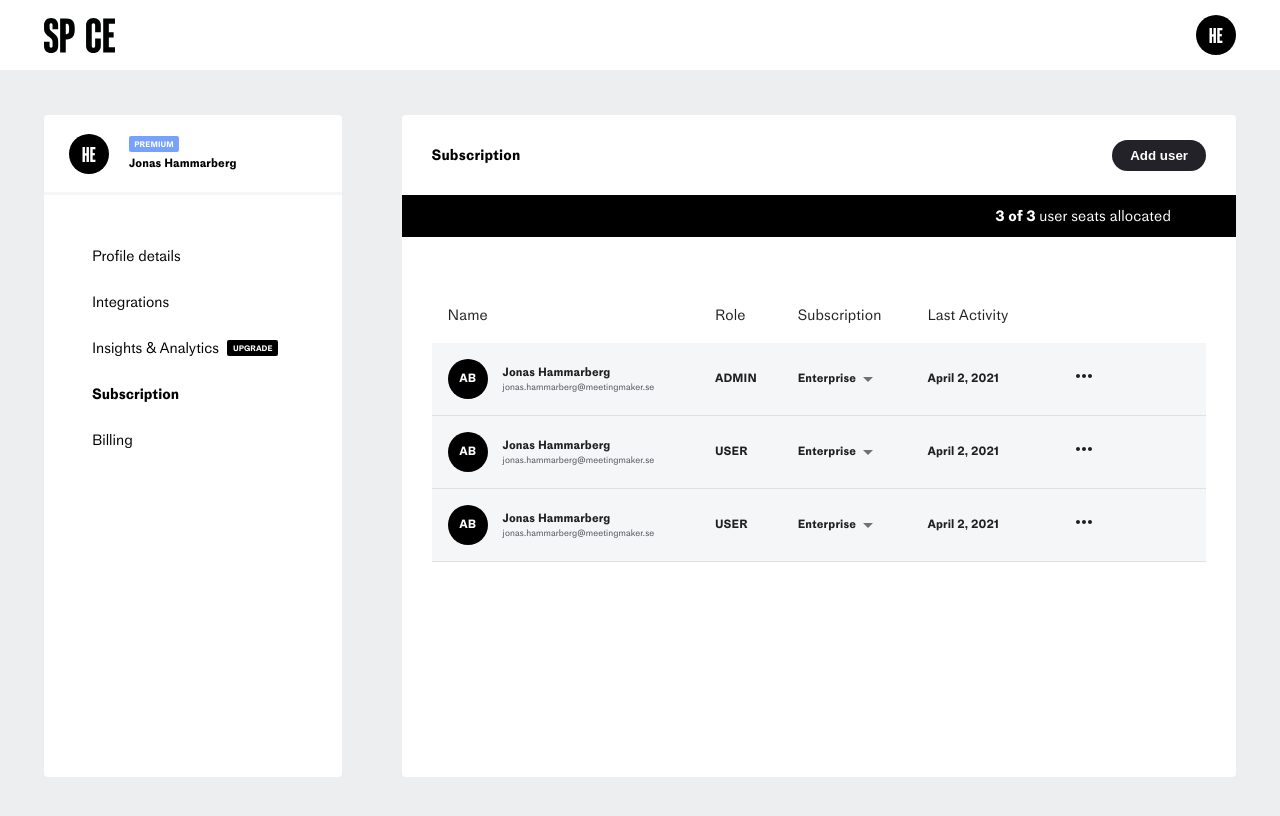
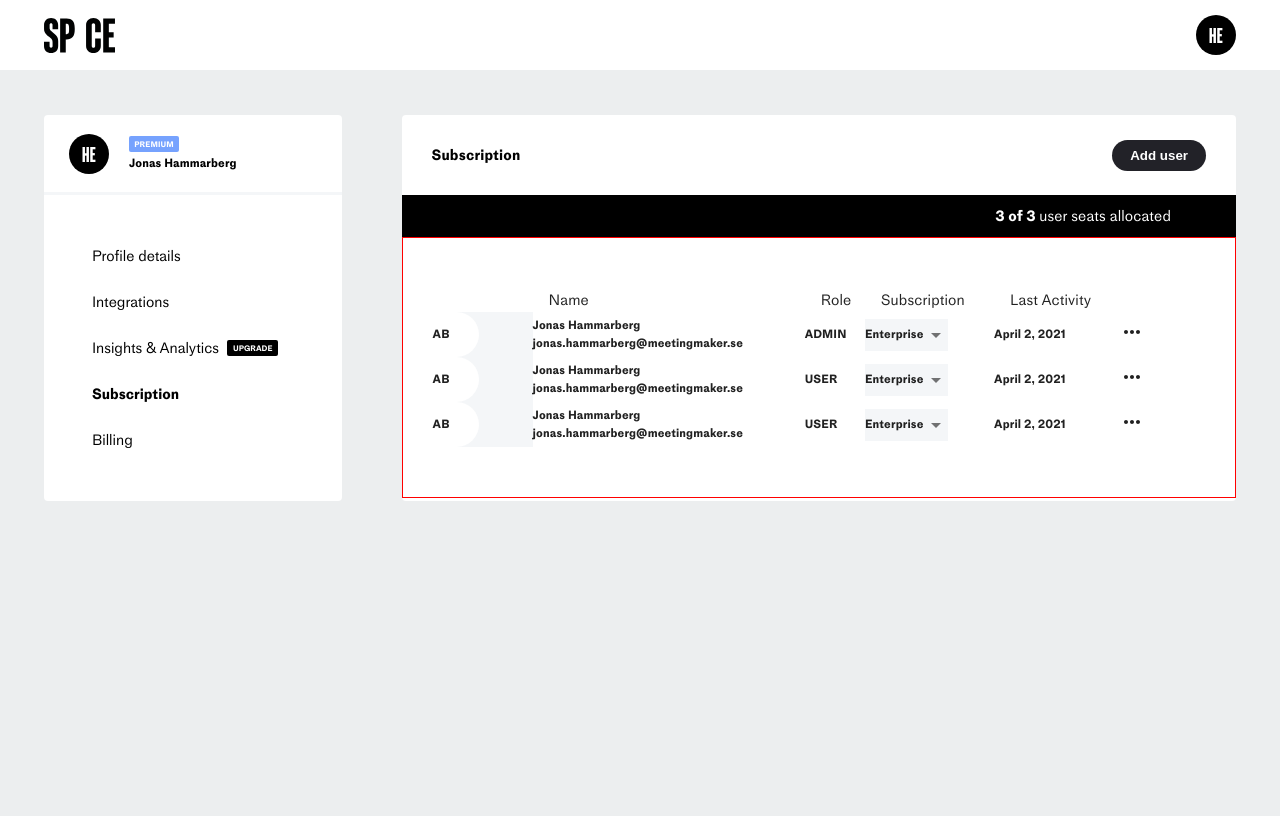
Before and after one commit to monalizadsg/user-settings, a React (Create React App) app: page /subscription in a window 1280 px wide. Shown: the top 816 px of the page. Built offline with nearby package versions, Linux system fonts and the light colour scheme.

Commit message:
Update subscription table design layout

```diff
--- a/src/components/Subscription.js
+++ b/src/components/Subscription.js
@@ -11,7 +11,6 @@ import MoreHorizIcon from "@material-ui/icons/MoreHoriz";
 import SubscriptionAddUser from "./SubscriptionAddUser";
 import "./Subscription.scss";
 
-// more icon menu items
 const moreIconMenus = [
   "Edit user info",
   "Make Admin",
@@ -45,12 +44,15 @@ const useStyles = makeStyles({
     borderBottom: "none",
     backgroundColor: "#ffffff",
     fontSize: 15,
+    padding: 0,
+    paddingLeft: 16,
     fontFamily: "MediumLLWeb-Regular",
   },
   tableBody: {
-    backgroundColor: "#F4F6F8",
     fontSize: 12,
     fontFamily: "MediumLLWeb-Bold",
+    padding: 0,
+    borderBottom: "none",
   },
   menuItem: {
     fontSize: 14,
@@ -71,6 +73,14 @@ const useStyles = makeStyles({
     fontFamily: "MediumLLWeb-Bold",
     "&:focus": {
       backgroundColor: "#F4F6F8",
+    },
+  },
+  selectDropdownStyle: {
+    left: "50%",
+    transform: "translateX(-77%) translateY(32%)",
+    "& .MuiMenuItem-root": {
+      fontFamily: "MediumLLWeb-Regular",
+      fontSize: 12,
     },
   },
 });
@@ -158,7 +168,6 @@ const Subscription = () => {
     <>
       {!isAddUser && (
         <div className='subscription'>
-          {/* header */}
           <div className='subscription-header'>
             <Typography className='title'>Subscription</Typography>
             <button className='button' onClick={handleOpenAddUser}>
@@ -166,7 +175,6 @@ const Subscription = () => {
             </button>
           </div>
 
-          {/* sub-heading */}
           <div className='subscription-sub-heading'>
             {allocatedUsers.current > allocatedUsers.total ? (
               <Typography className='sub-heading-highlight'>
@@ -185,11 +193,13 @@ const Subscription = () => {
             )}
           </div>
 
-          {/* table */}
           <TableContainer className='table-container'>
             <Table stickyHeader aria-label='sticky table'>
               <TableHead>
                 <TableRow>
+                  <TableCell
+                    classes={{ root: classes.tableHeader }}
+                  ></TableCell>
                   <TableCell classes={{ root: classes.tableHeader }}>
                     Name
                   </TableCell>
@@ -204,41 +214,48 @@ const Subscription = () => {
                   </TableCell>
                   <TableCell
                     classes={{ root: classes.tableHeader }}
-                    align='right'
+                    style={{ paddingRight: "50px" }}
                   ></TableCell>
                 </TableRow>
               </TableHead>
 
               <TableBody>
-                {data.map((p) => {
+                {data.map((p, index) => {
                   return (
-                    <TableRow key={p.id}>
+                    <TableRow key={index}>
                       <TableCell
                         classes={{ root: classes.tableBody }}
                         component='th'
                         scope='row'
+                        style={{ width: 100 }}
                       >
-                        <div className='tablebody-name-wrapper'>
-                          <div className='tablebody-name-avatar'>
-                            {p.avatar}
-                          </div>
-                          <div className='tablebody-name-details'>
-                            <div className='tablebody-details-name'>
-                              {p.name}
-                            </div>
-                            <div className='tablebody-details-email'>
-                              {p.email}
-                            </div>
+                        <div
+                          className='tablecell avatar-bg-light-gray'
+                          style={{ width: 100 }}
+                        >
+                          <div className='avatar-bg-white'>
+                            <div className='avatar'>{p.avatar}</div>
                           </div>
                         </div>
                       </TableCell>
-                      <TableCell
-                        classes={{ root: classes.tableBody }}
+                      <TableCell classes={{ root: classes.tableBody }}>
+                        <div className='tablecell padding-left'>
+                          <div className='name-details'>
+                            <div className='name'>{p.name}</div>
+                            <div className='email'>{p.email}</div>
+                          </div>
+                        </div>
+                      </TableCell>
+                      <TableCell classes={{ root: classes.tableBody }}>
+                        <div
                           style={{ textTransform: "uppercase" }}
+                          className='tablecell padding-left'
                         >
                           {p.role}
+                        </div>
                       </TableCell>
                       <TableCell classes={{ root: classes.tableBody }}>
+                        <div className='tablecell padding-left'>
                           <Select
                             value={p.subscriptionPlan}
                             onChange={(event) =>
@@ -246,26 +263,37 @@ const Subscription = () => {
                             }
                             disableUnderline
                             classes={{ root: classes.selectInput }}
+                            MenuProps={{
+                              classes: { paper: classes.selectDropdownStyle },
+                              getContentAnchorEl: null,
+                              anchorOrigin: {
+                                vertical: "bottom",
+                                horizontal: "center",
+                              },
+                              transformOrigin: {
+                                vertical: "top",
+                                horizontal: "center",
+                              },
+                            }}
                           >
                             <MenuItem value='Freemium'>Freemium</MenuItem>
                             <MenuItem value='Premium'>Premium</MenuItem>
-
                             <MenuItem value='Enterprise'>Enterprise</MenuItem>
                             <MenuItem value='Allocate subscription'>
                               Allocate subscription
                             </MenuItem>
                           </Select>
+                        </div>
                       </TableCell>
                       <TableCell classes={{ root: classes.tableBody }}>
+                        <div className='tablecell padding-left'>
                           {p.lastActivity}
+                        </div>
                       </TableCell>
-                      <TableCell
-                        classes={{ root: classes.tableBody }}
-                        style={{ paddingRight: "110px" }}
-                        align='right'
-                      >
+                      <TableCell classes={{ root: classes.tableBody }}>
+                        <div className='tablecell padding-left'>
                           <MoreHorizIcon
-                          className='tablebody-more-icon'
+                            className='more-icon'
                             onClick={handleClickMoreIcon}
                           />
                           <StyledMenu
@@ -280,11 +308,14 @@ const Subscription = () => {
                                 className={classes.menuItem}
                                 onClick={handleClose}
                               >
-                              <span className={classes.menuBulletPoint}></span>
+                                <span
+                                  className={classes.menuBulletPoint}
+                                ></span>
                                 {menu}
                               </MenuItem>
                             ))}
                           </StyledMenu>
+                        </div>
                       </TableCell>
                     </TableRow>
                   );
--- a/src/components/Subscription.scss
+++ b/src/components/Subscription.scss
@@ -45,8 +45,18 @@
 
   // table
   .table-container {
+    border: 1px solid red;
     padding: 50px 30px;
-    height: calc(80vh - 100px);
+    // height: calc(80vh - 100px);
+
+    // overflow-x: auto;
+
+    // .table {
+    //   min-width: 800px;
+    //   border: 1px solid red;
+    //   overflow-x: auto;
+    //   // margin: 0 20px;
+    // }
 
     .tablebody-name-wrapper {
       display: flex;
@@ -81,10 +91,146 @@
     }
   }
 
+  .grid {
+    border: 1px solid red;
+    // height: 500px;
+    // padding: 50px 30px;
+    padding: 20px 30px;
+    width: 100%;
+    overflow-x: auto;
+  }
+
+  .grid-container {
+    border: 1px solid green;
+    min-width: 800px;
+    // display: flex;
+    // overflow-x: auto;
+  }
+
+  .grid-container-header {
+    // border: 1px solid orange;
+    width: 100%;
+  }
+
+  .grid-container-left-column {
+    width: 20%;
+    // border: 1px solid orange;
+  }
+
+  .grid-container-right-column {
+    width: 80%;
+    display: flex;
+    border: 1px solid orange;
+  }
+
+  .grid-item-header {
+    border: 1px solid red;
+    // flex-grow: auto;
+  }
+
+  .grid-item {
+    // border: 1px solid red;
+    // flex-grow: 1;
+    padding: 5px 0;
+    margin: 4px 0;
+    // height: 40px;
+    padding-right: 5px;
+    height: 45px;
+    display: flex;
+    align-items: center;
+    background-color: #f4f6f8;
+  }
+
+  .tablebody-name-avatar {
+    background-color: #000;
+    width: 40px;
+    height: 40px;
+    color: #fff;
+    display: flex;
+    justify-content: center;
+    align-items: center;
+    border-radius: 30px;
+    align-self: center;
+    // margin-right: 15px;
+  }
+
+  .tablebody-name-avatar-2 {
+    background-color: #000;
+    width: 40px;
+    height: 40px;
+    color: #fff;
+    display: flex;
+    justify-content: center;
+    align-items: center;
+    border-radius: 30px;
+    align-self: center;
+    // margin-right: 15px;
+  }
+
+  .grid-container-body {
+    // border: 1px solid blue;
+    padding: 10px 0;
+    font-family: "MediumLLWeb-Bold";
+    font-size: 12px;
+
+    .tablebody-name-details {
+      display: flex;
+      flex-direction: column;
+      justify-content: center;
+    }
+
+    .tablebody-details-email {
+      color: #4e4e53;
+      font-size: 9px;
+      font-family: "MediumLLWeb-Regular";
+    }
+
+    .tablebody-more-icon {
+      cursor: pointer;
+    }
+  }
+
+  .grid-container-wrapper {
+    border: 1px solid red;
+    display: flex;
+    align-items: center;
+  }
+
+  .grid-container-item {
+    padding-left: 30px;
+    border: 1px solid green;
+    padding: 4px 0;
+    margin: 5px 0;
+    display: flex;
+    align-items: center;
+    background-color: #f4f6f8;
+  }
+
+  .grid-item-avatar {
+    background-color: #ffffff;
+    padding: 0;
+  }
+
   .menu-bullet-point {
     height: 8px;
     width: 8px;
     background-color: #1fda8b;
     border-radius: 50%;
   }
+
+  .avatar-bg-light-gray {
+    display: flex;
+    background: #f4f6f8;
+    align-items: center;
+  }
+
+  .avatar-bg-white {
+    display: flex;
+    align-items: center;
+    height: 45px;
+    width: 46px;
+    background: #fff;
+    border-radius: 0px 40px 40px 0px;
+    // box-shadow: 0 0 3px 0 #fff;
+  }
 }
```
Lines whose indentation alone changed are shown as unchanged.
